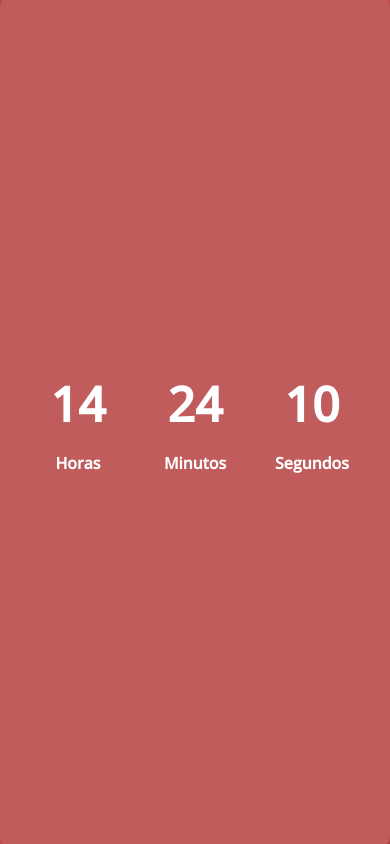
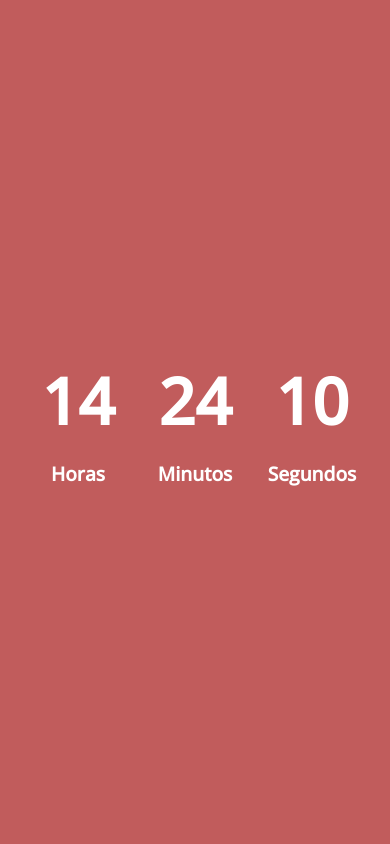
Before and after one commit to dtalisson/relogio-digital, a plain HTML site: page index.html in a window 390 px wide. Drawn offline with nearby package versions, Linux system fonts and the light colour scheme.

Commit message:
ajustes
alguns ajustes no max-width do css

```diff
--- a/assets/style/style.css
+++ b/assets/style/style.css
@@ -20,7 +20,6 @@ body {
     flex-direction: row;
     align-items: center;
     justify-content: center;
-    border-radius: 1%;
     box-shadow: 10px 10px 1px 5px #00000018;
 }
 
@@ -34,21 +33,21 @@ body {
     gap:1rem;
 }
 .bloco p {
-    font-size: 2rem;
+    font-size: 3.5rem;
     color: white;
     font-weight: bold;
 }
 .bloco #horas, .bloco #minutos, .bloco #segundos {
-    font-size: 8rem;
+    font-size: 10rem;
 }
 
 /* media query tablet/notebook menor */
 @media ( max-width:768px) {
     .bloco {
-        width: 25%;
+        width: 30%;
     }
     .bloco p {
-        font-size:1.5rem;
+        font-size:2.5rem;
     }
     .bloco #horas, .bloco #minutos, .bloco #segundos {
         font-size: 6rem;
@@ -75,10 +74,10 @@ body {
         width: 30%;
     }
     .bloco p {
-        font-size:1rem;
+        font-size:1.2rem;
     }
     .bloco #horas, .bloco #minutos, .bloco #segundos {
-        font-size: 3rem;
+        font-size: 4rem;
     }
 }
 
```
